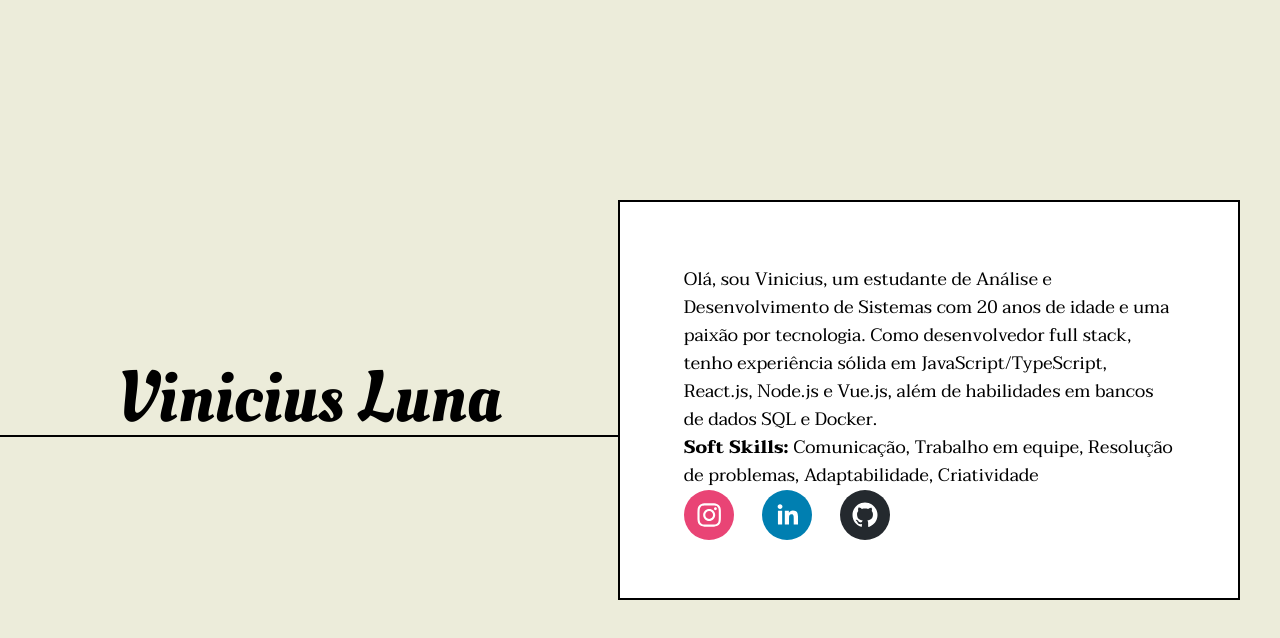
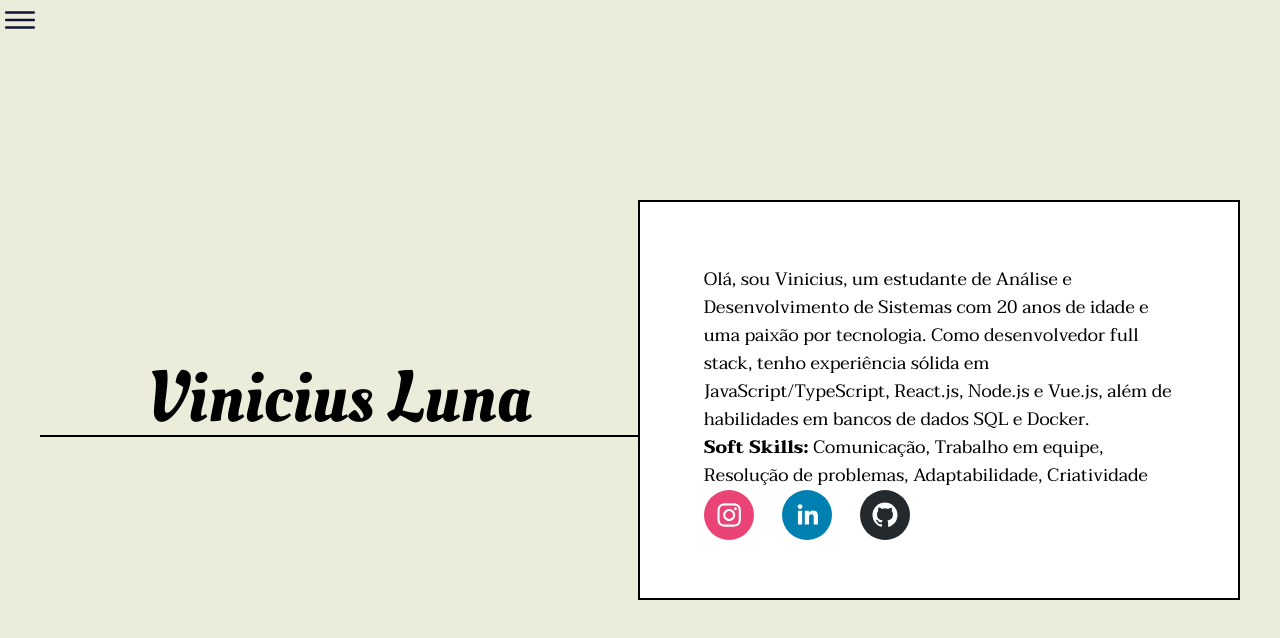
Before and after one commit to dev-vinii/portfolio, a React (Vite) app: page / in a window 1280 px wide. Shown: the top 638 px of the page. Built offline with nearby package versions, Linux system fonts and the light colour scheme.

Commit message:
font: contact info

```diff
--- a/src/components/widgets/organisms/sidebar/index.tsx
+++ b/src/components/widgets/organisms/sidebar/index.tsx
@@ -43,7 +43,7 @@ export default function SideBar() {
 
 	return (
 		<>
-			<div className="min-w-screen flex justify-end text-sidebar xl:hidden cursor-pointer">
+			<div className="min-w-screen flex justify-end text-sidebar min-[1281px]:hidden cursor-pointer">
 				<IoIosMenu
 					className={`h-10 w-10 ${showSidebar && "absolute right-1"}`}
 					onClick={() => setShowSidebar(!showSidebar)}
@@ -60,7 +60,7 @@ export default function SideBar() {
 					}}
 					transition={{ duration: 0.7 }}
 				>
-					<div className="bg-sidebar min-h-screen w-80 z-30 max-xl:absolute max-xl:left-0 max-xl:top-0">
+					<div className="flex flex-col bg-sidebar min-h-screen w-80 z-30 max-xl:absolute max-xl:left-0 max-xl:top-0">
 						<ProfileContent image={profile} name="Vinicius Luna" />
 						<MenuContent
 							path="/"
@@ -80,6 +80,10 @@ export default function SideBar() {
 							label="Carreira"
 							onClick={() => handleClickMenu("/career")}
 						/>
+						<section className="flex flex-col items-center text-white text-base font-oleo mt-auto mb-6">
+							<span>(11) 97172-6721</span>
+							<span>viniciusLuna@yahoo.com</span>
+						</section>
 					</div>
 				</motion.div>
 			)}
```
